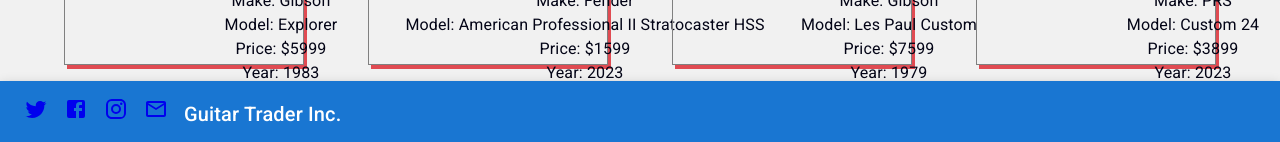
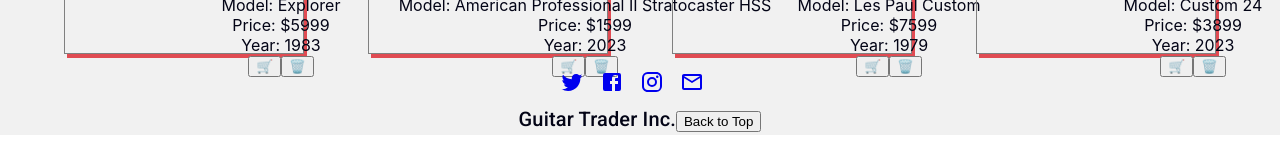
Before and after one commit to riverferguson/phase-2-project, a React (Create React App) app in the folder phase-2-project/: page / in a window 1280 px wide. Shown: the part 10799-10941 px from the top of the page. Built offline with nearby package versions, Linux system fonts and the light colour scheme; data requests are answered from the project's data file.

Commit message:
include back-to-top button in footer and add working 404 image path

```diff
--- a/phase-2-project/src/components/Error.js
+++ b/phase-2-project/src/components/Error.js
@@ -3,8 +3,9 @@
 const Error = () => {
   return (
     <>
-      <div>
-        <img src='phase-2-project/public/error2.jpg' alt="Not Found"></img>
+      <div className='file-not-found'>
+        <h2>Oops...</h2>
+        <img src={process.env.PUBLIC_URL + "images/error.png"} alt="Not Found"></img>
       </div>
     </>
   )
--- a/phase-2-project/src/components/Footer.js
+++ b/phase-2-project/src/components/Footer.js
@@ -4,14 +4,16 @@
 import FacebookIcon from '@mui/icons-material/Facebook';
 import InstagramIcon from '@mui/icons-material/Instagram';
 import MailOutlineIcon from '@mui/icons-material/MailOutline';
+import { Link } from 'react-router-dom';
 
 const Footer = () => {
   return (
         <>
-   <CssBaseline/>
-   <AppBar position="sticky">
-    <Toolbar>
+   {/* <CssBaseline/> */}
+   {/* <AppBar position="sticky">
+    <Toolbar> */}
         <Typography variant="h6">
+          <div>
             <a href='https://twitter.com' target="_blank" rel='noreferrer'>
             <TwitterIcon sx={{mr: 2}} />
             </a>
@@ -24,11 +26,17 @@
             <a href='https://gmail.com/' target="_blank" rel='noreferrer'>
             <MailOutlineIcon sx={{mr: 2}} />
             </a>
+          </div>
+          <div>
             Guitar Trader Inc.
+            <a href='#root'>
+            <button className="back-button"> Back to Top</button>
+            </a>
+          </div>
         </Typography>
-    </Toolbar>
-   </AppBar>
-   </>
+{/* </Toolbar>
+   </AppBar> */}
+</>
   )
 }
 
```
Also changed, not shown: phase-2-project/public/images/error.png (renamed from phase-2-project/public/error.png), 1 other file (tests, documents, lock files or other folders).
